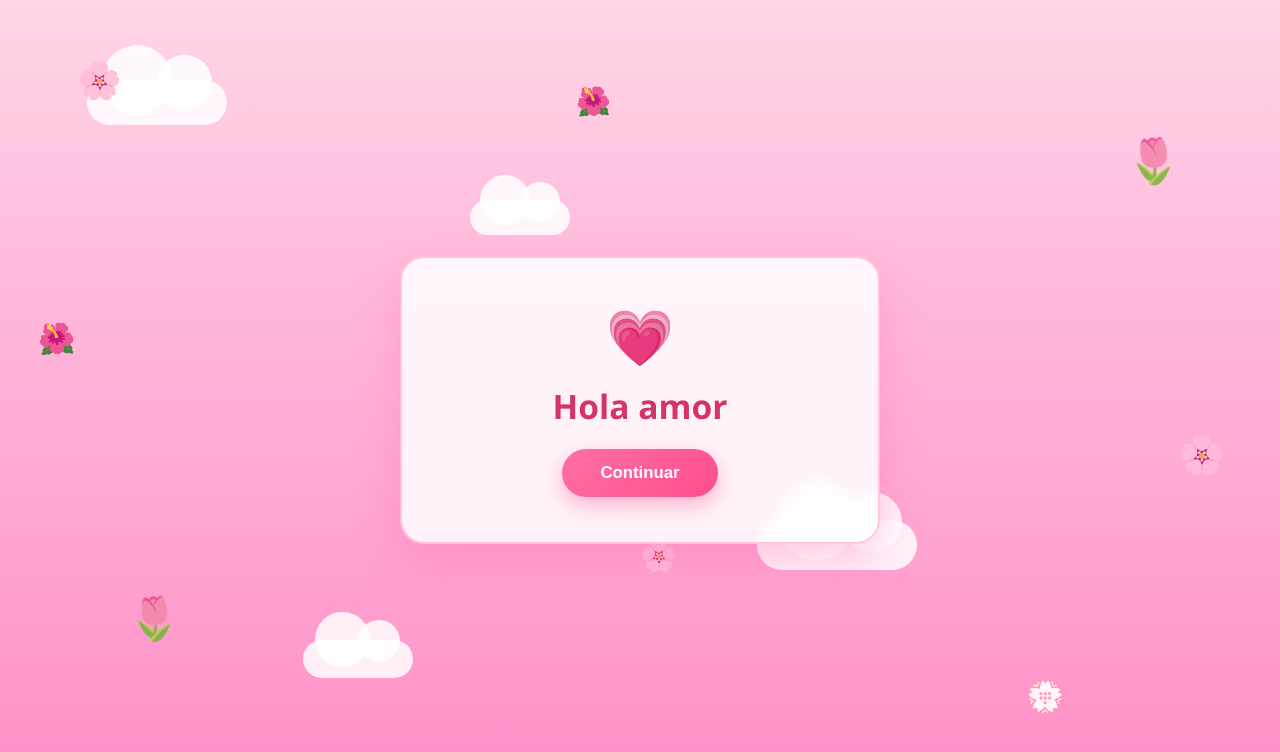
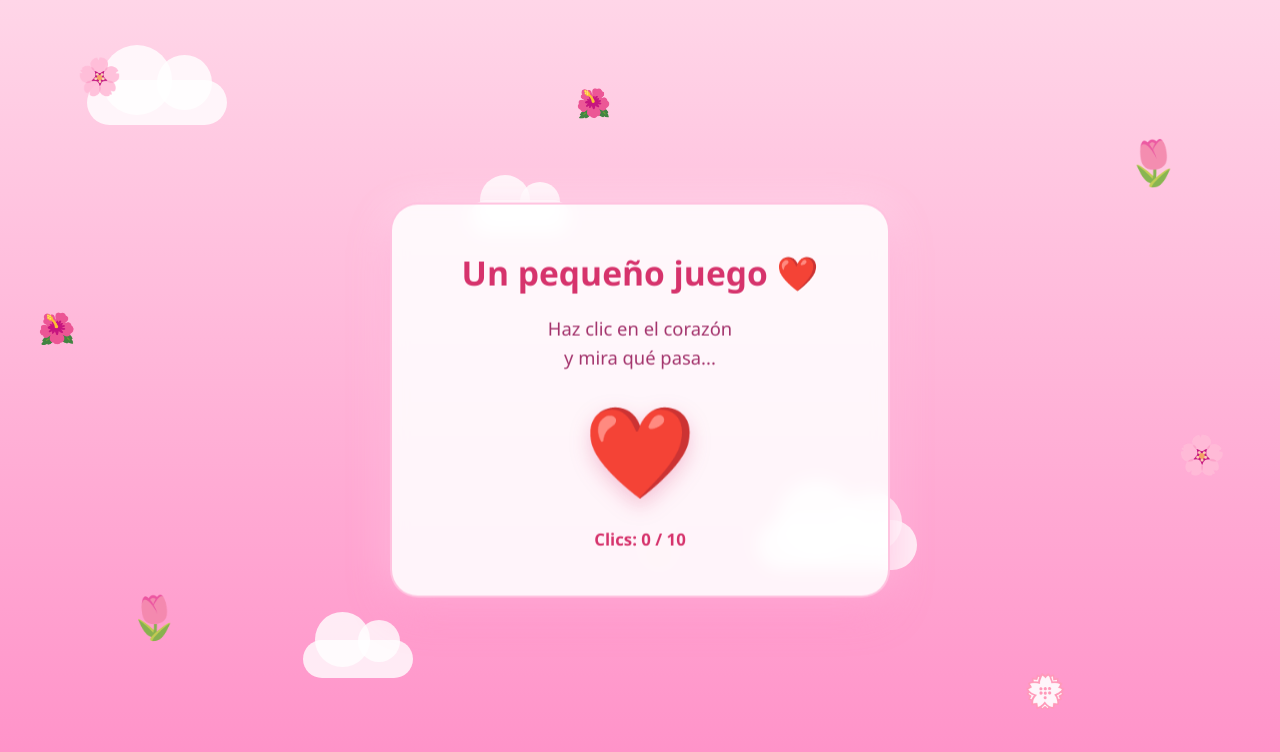
Before and after one commit to Luis-sodero/yetti, a plain HTML site: page index.html in a window 1280 px wide. Drawn offline with Linux system fonts and the light colour scheme.

Commit message:
Add files via upload

```diff
--- a/index.html
+++ b/index.html
@@ -3,240 +3,141 @@
 <head>
 <meta charset="UTF-8">
 <meta name="viewport" content="width=device-width, initial-scale=1.0">
-<title>Hola amor</title>
+<title>Para ti ❤️</title>
 <style>
-  * {
-    margin: 0;
-    padding: 0;
-    box-sizing: border-box;
-  }
-
-  html, body {
-    height: 100%;
-    overflow: hidden;
-    font-family: 'Segoe UI', Tahoma, Geneva, Verdana, sans-serif;
-  }
-
-  body {
-    position: relative;
-    background: linear-gradient(180deg, #ffd6e8 0%, #ffb6d9 40%, #ff8fc7 100%);
-  }
-
-  /* Nubes */
-  .cloud {
-    position: absolute;
-    background: rgba(255, 255, 255, 0.85);
-    border-radius: 50px;
-    filter: blur(0.5px);
-  }
-
-  .cloud::before, .cloud::after {
-    content: '';
-    position: absolute;
-    background: rgba(255, 255, 255, 0.85);
-    border-radius: 50%;
-  }
-
-  .cloud1 {
-    width: 140px;
-    height: 45px;
-    top: 10%;
-    animation: moveCloud 28s linear infinite;
-  }
-  .cloud1::before { width: 70px; height: 70px; top: -35px; left: 15px; }
-  .cloud1::after { width: 55px; height: 55px; top: -25px; left: 70px; }
-
-  .cloud2 {
-    width: 100px;
-    height: 35px;
-    top: 25%;
-    animation: moveCloud 36s linear infinite;
-    animation-delay: -10s;
-  }
-  .cloud2::before { width: 50px; height: 50px; top: -25px; left: 10px; }
-  .cloud2::after { width: 40px; height: 40px; top: -18px; left: 50px; }
-
-  .cloud3 {
-    width: 160px;
-    height: 50px;
-    top: 65%;
-    animation: moveCloud 42s linear infinite;
-    animation-delay: -20s;
-  }
-  .cloud3::before { width: 80px; height: 80px; top: -40px; left: 20px; }
-  .cloud3::after { width: 60px; height: 60px; top: -28px; left: 85px; }
-
-  .cloud4 {
-    width: 110px;
-    height: 38px;
-    top: 80%;
-    animation: moveCloud 32s linear infinite;
-    animation-delay: -5s;
-  }
-  .cloud4::before { width: 55px; height: 55px; top: -28px; left: 12px; }
-  .cloud4::after { width: 42px; height: 42px; top: -20px; left: 55px; }
-
-  @keyframes moveCloud {
-    from { left: -200px; }
-    to { left: 110%; }
-  }
-
-  /* Flores girando */
-  .flower {
-    position: absolute;
-    font-size: 40px;
-    animation: spin 6s linear infinite, float 8s ease-in-out infinite;
-    user-select: none;
-    opacity: 0.9;
-  }
-
-  @keyframes spin {
-    from { transform: rotate(0deg); }
-    to { transform: rotate(360deg); }
-  }
-
-  @keyframes float {
-    0%, 100% { transform: translateY(0px); }
-    50% { transform: translateY(-15px); }
-  }
-
-  .f1 { top: 8%;  left: 6%;  font-size: 36px; animation-duration: 5.5s, 7s; }
-  .f2 { top: 18%; left: 88%; font-size: 44px; animation-duration: 6.5s, 9s; }
-  .f3 { top: 40%; left: 3%;  font-size: 30px; animation-duration: 5s, 6s; }
-  .f4 { top: 55%; left: 92%; font-size: 38px; animation-duration: 7s, 8s; }
-  .f5 { top: 75%; left: 10%; font-size: 42px; animation-duration: 6s, 7.5s; }
-  .f6 { top: 85%; left: 80%; font-size: 34px; animation-duration: 5.8s, 6.8s; }
-  .f7 { top: 12%; left: 45%; font-size: 28px; animation-duration: 6.2s, 9.5s; }
-  .f8 { top: 68%; left: 50%; font-size: 30px; animation-duration: 5.3s, 7.2s; }
-
-  /* Contenedor de mensajes */
-  .card {
-    position: relative;
-    z-index: 10;
-    max-width: 480px;
-    margin: 0 auto;
-    top: 50%;
-    transform: translateY(-50%);
-    background: rgba(255, 255, 255, 0.85);
-    border-radius: 24px;
-    padding: 45px 35px;
-    text-align: center;
-    box-shadow: 0 15px 40px rgba(255, 105, 180, 0.35);
-    backdrop-filter: blur(6px);
-    border: 2px solid rgba(255, 182, 217, 0.8);
-  }
-
-  .message {
-    display: none;
-    animation: fadeIn 0.6s ease forwards;
-  }
-
-  .message.active {
-    display: block;
-  }
-
-  @keyframes fadeIn {
-    from { opacity: 0; transform: scale(0.92); }
-    to { opacity: 1; transform: scale(1); }
-  }
-
-  .heart-icon {
-    font-size: 48px;
-    margin-bottom: 15px;
-    display: inline-block;
-    animation: pulse 1.4s ease-in-out infinite;
-  }
-
-  @keyframes pulse {
-    0%, 100% { transform: scale(1); }
-    50% { transform: scale(1.15); }
-  }
-
-  h1 {
-    color: #d6336c;
-    font-size: 2.1em;
-    margin-bottom: 20px;
-    text-shadow: 1px 1px 0 rgba(255,255,255,0.6);
-  }
-
-  p {
-    color: #a3336c;
-    font-size: 1.15em;
-    line-height: 1.6;
-    margin-bottom: 25px;
-  }
-
-  button {
-    background: linear-gradient(135deg, #ff6fa5, #ff4d8d);
-    color: white;
-    border: none;
-    padding: 14px 38px;
-    font-size: 1.05em;
-    border-radius: 30px;
-    cursor: pointer;
-    font-weight: 600;
-    box-shadow: 0 8px 20px rgba(255, 77, 141, 0.4);
-    transition: transform 0.2s ease, box-shadow 0.2s ease;
-  }
-
-  button:hover {
-    transform: translateY(-3px) scale(1.04);
-    box-shadow: 0 12px 26px rgba(255, 77, 141, 0.5);
-  }
-
-  button:active {
-    transform: translateY(0) scale(0.98);
-  }
-
-  .final-emojis {
-    font-size: 1.4em;
-    margin-top: 5px;
-  }
+*{margin:0;padding:0;box-sizing:border-box}
+html,body{width:100%;height:100%;overflow:hidden;font-family:'Segoe UI',Tahoma,Geneva,Verdana,sans-serif}
+body{position:relative;background:linear-gradient(180deg,#ffd6e8 0%,#ffb6d9 45%,#ff8fc7 100%)}
+.cloud{position:absolute;background:rgba(255,255,255,.8);border-radius:50px;filter:blur(.5px)}
+.cloud::before,.cloud::after{content:'';position:absolute;background:rgba(255,255,255,.8);border-radius:50%}
+.cloud1{width:140px;height:45px;top:10%;animation:moveCloud 28s linear infinite}
+.cloud1::before{width:70px;height:70px;top:-35px;left:15px}.cloud1::after{width:55px;height:55px;top:-25px;left:70px}
+.cloud2{width:100px;height:35px;top:25%;animation:moveCloud 36s linear infinite;animation-delay:-10s}
+.cloud2::before{width:50px;height:50px;top:-25px;left:10px}.cloud2::after{width:40px;height:40px;top:-18px;left:50px}
+.cloud3{width:160px;height:50px;top:65%;animation:moveCloud 42s linear infinite;animation-delay:-20s}
+.cloud3::before{width:80px;height:80px;top:-40px;left:20px}.cloud3::after{width:60px;height:60px;top:-28px;left:85px}
+.cloud4{width:110px;height:38px;top:80%;animation:moveCloud 32s linear infinite;animation-delay:-5s}
+.cloud4::before{width:55px;height:55px;top:-28px;left:12px}.cloud4::after{width:42px;height:42px;top:-20px;left:55px}
+@keyframes moveCloud{from{left:-200px}to{left:110%}}
+.flower{position:absolute;font-size:40px;animation:spin 6s linear infinite,float 8s ease-in-out infinite;user-select:none;opacity:.9}
+@keyframes spin{from{transform:rotate(0)}to{transform:rotate(360deg)}}
+@keyframes float{0%,100%{transform:translateY(0)}50%{transform:translateY(-15px)}}
+.f1{top:8%;left:6%;font-size:36px}.f2{top:18%;left:88%;font-size:44px}.f3{top:40%;left:3%;font-size:30px}.f4{top:55%;left:92%;font-size:38px}.f5{top:75%;left:10%;font-size:42px}.f6{top:85%;left:80%;font-size:34px}.f7{top:12%;left:45%;font-size:28px}.f8{top:68%;left:50%;font-size:30px}
+.card{position:relative;z-index:10;width:min(90%,500px);margin:0 auto;top:50%;transform:translateY(-50%);background:rgba(255,255,255,.88);border-radius:28px;padding:45px 30px;text-align:center;box-shadow:0 15px 40px rgba(255,105,180,.35),0 0 40px rgba(255,255,255,.5);backdrop-filter:blur(8px);border:2px solid rgba(255,182,217,.8)}
+h1{color:#d6336c;font-size:2.1em;margin-bottom:18px;text-shadow:1px 1px 0 rgba(255,255,255,.6)}
+p{color:#a3336c;font-size:1.15em;line-height:1.6}
+#heartGame{cursor:pointer;user-select:none;display:inline-block;font-size:90px;margin:15px 0 10px;transition:transform .25s ease,filter .25s ease;filter:drop-shadow(0 8px 10px rgba(214,51,108,.25))}
+#heartGame:hover{filter:drop-shadow(0 8px 18px rgba(214,51,108,.45))}
+#heartGame:active{transform:scale(.92)}
+.heart-clicked{animation:heartBeat .25s ease}
+@keyframes heartBeat{0%{transform:scale(1)}50%{transform:scale(1.18)}100%{transform:scale(1)}}
+.counter{margin-top:8px;color:#d6336c;font-size:1.05em;font-weight:bold}
+#finalMessage{display:none;animation:appear .8s ease forwards}
+.final-heart{font-size:70px;display:inline-block;animation:finalPulse 1s infinite}
+@keyframes finalPulse{0%,100%{transform:scale(1)}50%{transform:scale(1.18)}}
+@keyframes appear{from{opacity:0;transform:scale(.7)}to{opacity:1;transform:scale(1)}}
+#finalButton{margin-top:22px;padding:13px 30px;border:none;border-radius:30px;background:linear-gradient(135deg,#ff6fa5,#ff4d8d);color:white;font-size:1em;font-weight:bold;cursor:pointer;box-shadow:0 8px 20px rgba(255,77,141,.4);transition:.2s}
+#finalButton:hover{transform:scale(1.05)}
+.falling-heart{position:fixed;top:-60px;z-index:2;pointer-events:none;animation:fall linear forwards}
+@keyframes fall{0%{transform:translateY(-60px) rotate(0);opacity:0}10%{opacity:1}100%{transform:translateY(110vh) rotate(360deg);opacity:0}}
+.explosion-heart{position:fixed;left:50%;top:50%;z-index:50;font-size:25px;pointer-events:none;animation:explode 1.6s ease-out forwards}
+@keyframes explode{0%{transform:translate(-50%,-50%) scale(.2);opacity:1}100%{transform:translate(calc(-50% + var(--x)),calc(-50% + var(--y))) scale(1.5) rotate(360deg);opacity:0}}
+#teAmo{display:none;position:fixed;z-index:100;left:50%;top:50%;transform:translate(-50%,-50%);font-size:clamp(55px,15vw,110px);font-weight:bold;color:#d6336c;text-shadow:0 0 10px white,0 0 25px white,0 0 45px rgba(255,77,141,.8);animation:teAmoAnimation 1s ease forwards;pointer-events:none}
+@keyframes teAmoAnimation{0%{opacity:0;transform:translate(-50%,-50%) scale(.2)}70%{opacity:1;transform:translate(-50%,-50%) scale(1.15)}100%{opacity:1;transform:translate(-50%,-50%) scale(1)}}
+.hidden{display:none!important}
+@keyframes heartExplosion{0%{transform:scale(1);opacity:1}50%{transform:scale(1.4);opacity:1}100%{transform:scale(3);opacity:0}}
 </style>
 </head>
 <body>
+<div class="cloud cloud1"></div><div class="cloud cloud2"></div><div class="cloud cloud3"></div><div class="cloud cloud4"></div>
+<div class="flower f1">🌸</div><div class="flower f2">🌷</div><div class="flower f3">🌺</div><div class="flower f4">🌸</div>
+<div class="flower f5">🌷</div><div class="flower f6">💮</div><div class="flower f7">🌺</div><div class="flower f8">🌸</div>
 
-  <div class="cloud cloud1"></div>
-  <div class="cloud cloud2"></div>
-  <div class="cloud cloud3"></div>
-  <div class="cloud cloud4"></div>
-
-  <div class="flower f1">🌸</div>
-  <div class="flower f2">🌷</div>
-  <div class="flower f3">🌺</div>
-  <div class="flower f4">🌸</div>
-  <div class="flower f5">🌷</div>
-  <div class="flower f6">💮</div>
-  <div class="flower f7">🌺</div>
-  <div class="flower f8">🌸</div>
-
-  <div class="card">
-
-    <div class="message active" id="msg1">
-      <div class="heart-icon">💗</div>
-      <h1>Hola amor</h1>
-      <button onclick="showMessage(2)">Continuar</button>
-    </div>
-
-    <div class="message" id="msg2">
-      <div class="heart-icon">💕</div>
-      <p>Esta página es para recordarte que te quiero mucho y que debes de almorzar a tu hora.</p>
-      <button onclick="showMessage(3)">Continuar</button>
-    </div>
-
-    <div class="message" id="msg3">
-      <div class="heart-icon">🥺</div>
-      <p>Ponme en tu perfil de IG plis <span class="final-emojis">:)) :(</span></p>
-    </div>
-
+<div class="card" id="card">
+  <div id="game">
+    <h1>Un pequeño juego ❤️</h1>
+    <p>Haz clic en el corazón<br>y mira qué pasa...</p>
+    <div id="heartGame" onclick="clickHeart()" title="Haz clic">❤️</div>
+    <div class="counter">Clics: <span id="counter">0</span> / 10</div>
   </div>
 
-  <script>
-    function showMessage(num) {
-      document.querySelectorAll('.message').forEach(m => m.classList.remove('active'));
-      document.getElementById('msg' + num).classList.add('active');
-    }
-  </script>
+  <div id="finalMessage">
+    <div class="final-heart">💖</div>
+    <p>Me he pensando en lo mucho que te quiero, por eso hasta en los 0 y 1 me recuerdan a ti. Espero que podamos besarnos otra vez pronto</p>
+    <button id="finalButton" onclick="finalExplosion()">Haz clic aquí ❤️</button>
+  </div>
+</div>
 
+<div id="teAmo">Te amo ❤️</div>
+
+<script>
+let clicks=0;
+let gameFinished=false;
+
+function clickHeart(){
+  if(gameFinished)return;
+  clicks++;
+  document.getElementById("counter").textContent=clicks;
+  const heart=document.getElementById("heartGame");
+  heart.style.fontSize=(90+clicks*16)+"px";
+  heart.classList.remove("heart-clicked");
+  void heart.offsetWidth;
+  heart.classList.add("heart-clicked");
+
+  if(clicks>=10){
+    gameFinished=true;
+    heart.style.animation="heartExplosion .7s ease forwards";
+    setTimeout(()=>{
+      document.getElementById("game").classList.add("hidden");
+      document.getElementById("finalMessage").style.display="block";
+      startFallingHearts();
+    },650);
+  }
+}
+
+function startFallingHearts(){
+  const emojis=["❤️","🩷","🧡","💛","💚","💙","💜","💖","💗","💓","💕","💞","💘","💝","💟"];
+  for(let i=0;i<45;i++){
+    setTimeout(()=>{
+      const heart=document.createElement("div");
+      heart.className="falling-heart";
+      heart.textContent=emojis[Math.floor(Math.random()*emojis.length)];
+      heart.style.left=Math.random()*100+"vw";
+      heart.style.fontSize=(18+Math.random()*30)+"px";
+      heart.style.animationDuration=(4+Math.random()*5)+"s";
+      document.body.appendChild(heart);
+      setTimeout(()=>heart.remove(),10000);
+    },i*150);
+  }
+  const fallingInterval=setInterval(()=>{
+    const heart=document.createElement("div");
+    heart.className="falling-heart";
+    heart.textContent=emojis[Math.floor(Math.random()*emojis.length)];
+    heart.style.left=Math.random()*100+"vw";
+    heart.style.fontSize=(18+Math.random()*30)+"px";
+    heart.style.animationDuration=(4+Math.random()*4)+"s";
+    document.body.appendChild(heart);
+    setTimeout(()=>heart.remove(),9000);
+  },500);
+  setTimeout(()=>clearInterval(fallingInterval),15000);
+}
+
+function finalExplosion(){
+  const hearts=["❤️","🩷","💖","💕","💗","💓","💘","💝","💞","💟"];
+  for(let i=0;i<80;i++){
+    const heart=document.createElement("div");
+    heart.className="explosion-heart";
+    heart.textContent=hearts[Math.floor(Math.random()*hearts.length)];
+    const angle=Math.random()*Math.PI*2;
+    const distance=150+Math.random()*500;
+    heart.style.setProperty("--x",Math.cos(angle)*distance+"px");
+    heart.style.setProperty("--y",Math.sin(angle)*distance+"px");
+    heart.style.fontSize=(18+Math.random()*35)+"px";
+    document.body.appendChild(heart);
+    setTimeout(()=>heart.remove(),1700);
+  }
+  setTimeout(()=>document.getElementById("teAmo").style.display="block",650);
+}
+</script>
 </body>
 </html>
```
